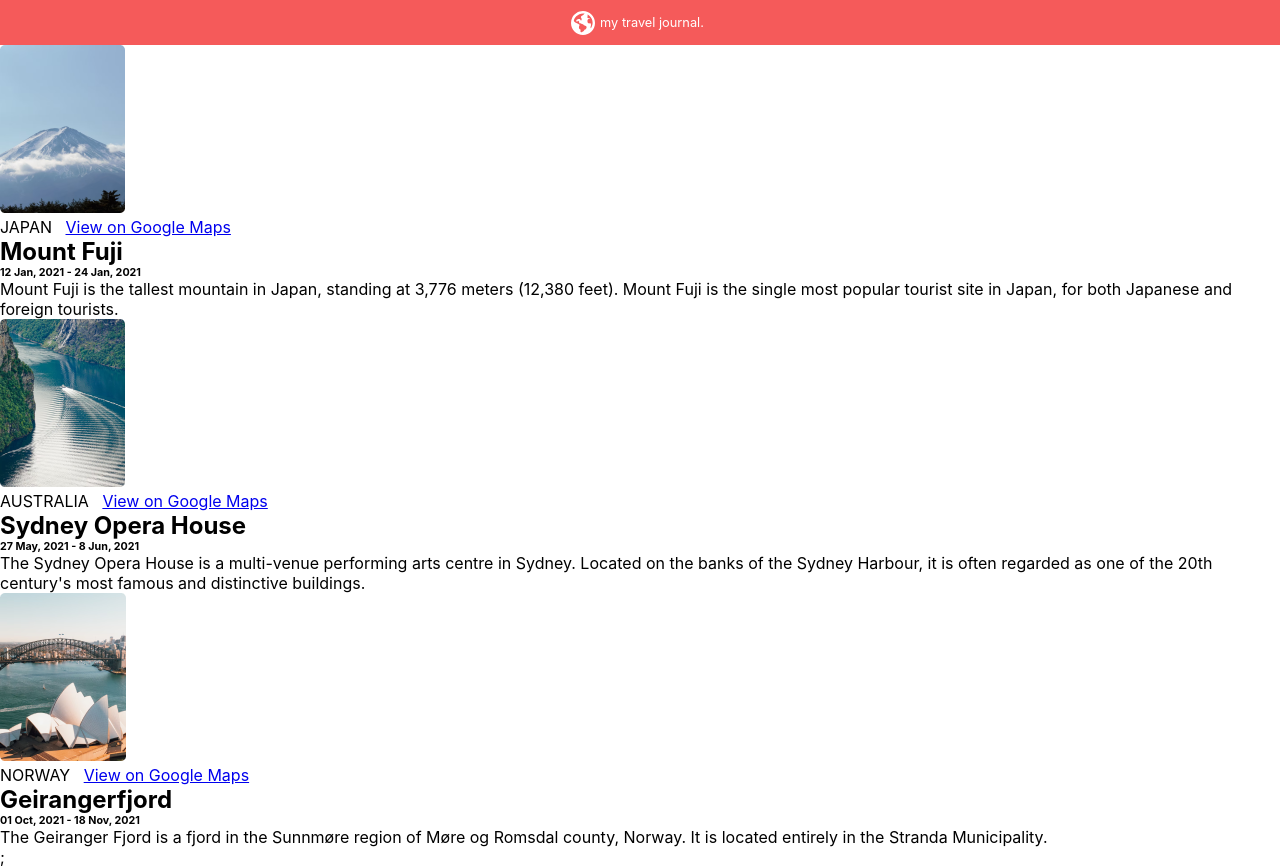
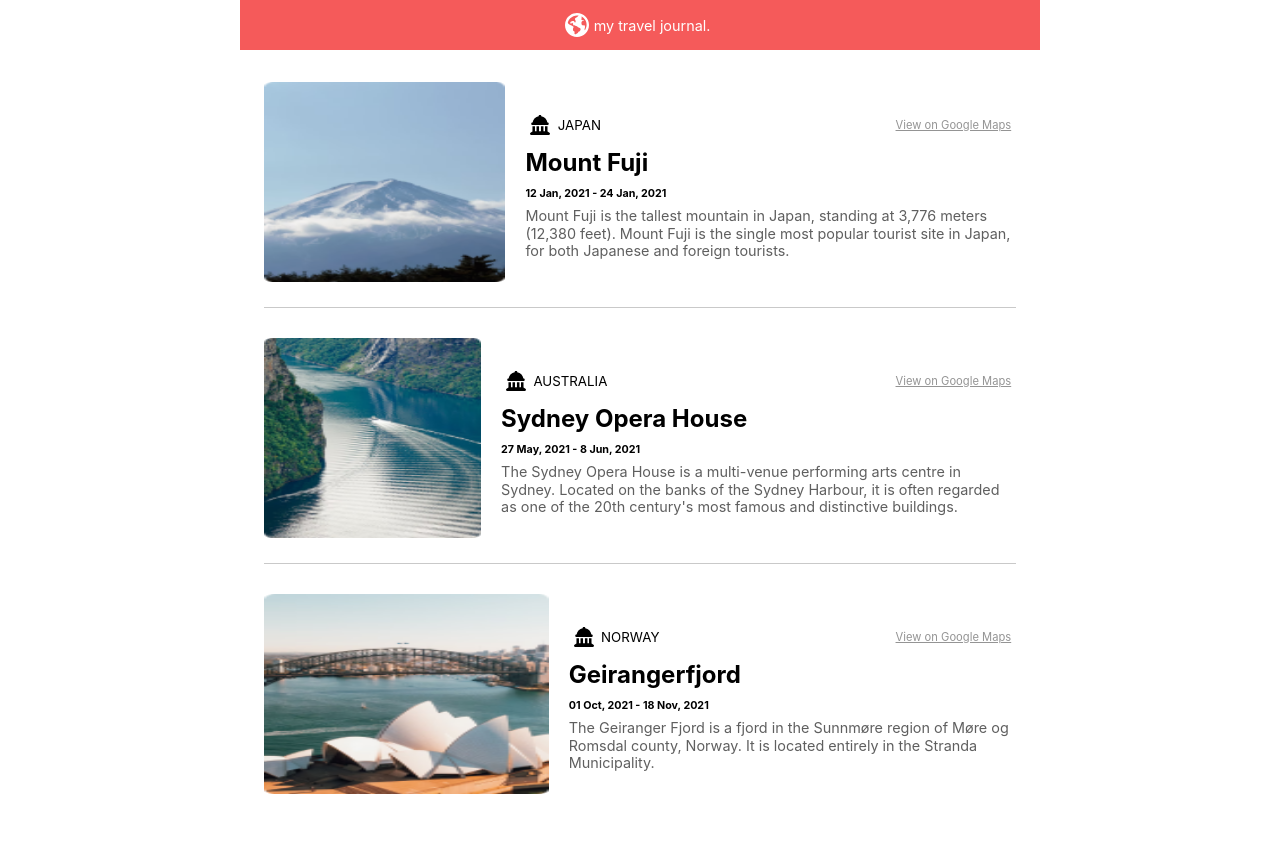
Before and after one commit to cleverAkanimoh/scrimba-react-travels-project, a React (Vite) app: page / in a window 1280 px wide. Built offline with nearby package versions, Linux system fonts and the light colour scheme.

Commit message:
changed 4 files

```diff
--- a/index.html
+++ b/index.html
@@ -4,7 +4,7 @@
     <meta charset="UTF-8" />
     <link rel="icon" type="image/svg+xml" href="/vite.svg" />
     <meta name="viewport" content="width=device-width, initial-scale=1.0" />
-    <title>Vite + React</title>
+    <title>Vite + React travels journal</title>
   </head>
   <body>
     <div id="root"></div>
--- a/src/Components/MainContent.jsx
+++ b/src/Components/MainContent.jsx
@@ -1,3 +1,5 @@
+import dome from '../images/landmark-dome.svg';
+
 const MainContent = ({ travels }) => {
     return (
         <section id="main-content">
@@ -6,16 +8,18 @@ const MainContent = ({ travels }) => {
                     const { id, img, title, country, href, date, desc } = travel;
 
                     return <article key={id} className="travels">
-                        <img src={img} alt={title} />
+                        <img src={img} alt={title} className="travel-img" />
                         <div className="travel-div">
-                            <span>{country}</span>&nbsp;&nbsp;&nbsp;<a href={href}>View on Google Maps</a>
+                            <div className="travel-header">
+                            <div className='travel-span'><img src={dome} alt="no alt" />&nbsp;&nbsp;{country}</div><a href={href}>View on Google Maps</a>
+                            </div>
                             <h2>{title}</h2>
                             <h6>{date}</h6>
                             <p>{desc}</p>
                         </div>
                     </article>
                 })
-            };
+            }
         </section>
     );
 }
--- a/src/index.css
+++ b/src/index.css
@@ -2,15 +2,18 @@
   padding: 0;
   margin: 0;
   box-sizing: border-box;
-  font-family: 'Inter',system-ui, -apple-system, BlinkMacSystemFont, 'Segoe UI', Roboto, Oxygen, Ubuntu, Cantarell, 'Open Sans', 'Helvetica Neue', sans-serif;
+  font-family: 'Inter', system-ui, -apple-system, BlinkMacSystemFont, 'Segoe UI', Roboto, Oxygen, Ubuntu, Cantarell, 'Open Sans', 'Helvetica Neue', sans-serif;
+}
+
+body {
+  overflow-x: hidden;
 }
 
 #root {
   width: 100vw;
-  height: 100vh;
+  height: auto;
   display: grid;
   place-items: center;
-  /* justify-content: center; */
 }
 
 main {
@@ -32,3 +35,88 @@ header p {
   margin: 0 0.3rem;
   font-size: 0.8rem;
 }
+
+#main-content {
+  padding: 2rem 1.5rem;
+}
+
+.travels {
+  display: block;
+  margin-bottom: 30px;
+}
+
+.travels:not(:last-child) {
+  padding-bottom: 25px;
+  border-bottom: 1px solid #c9c9c9;
+}
+
+.travels .travel-img {
+  width: 100%;
+  height: 200px;
+}
+
+.travel-header {
+  display: flex;
+  justify-content: space-between;
+  align-items: center;
+  font-size: 0.833rem;
+  padding: 0.30rem;
+  height: 40px;
+}
+
+.travel-span {
+  display: flex;
+  align-items: center;
+}
+
+.travel-span img {
+  width: 20px;
+}
+
+.travel-header a {
+  color: #949494;
+  font-size: 0.7rem;
+}
+
+.travels h2 {
+  line-height: 1.5;
+}
+
+.travels h6 {
+  line-height: 2.5;
+}
+
+.travels p {
+  line-height: 1.2;
+  font-size: 0.9rem;
+  color: #5f5f5f;
+}
+
+@media screen and (min-width: 500px) {
+  main {
+    width: 400px;
+  }
+}
+
+@media screen and (min-width: 900px) {
+  main {
+    width: 800px;
+  }
+  header {
+    height: 50px;
+  }
+  header p {
+    margin: 0 0.3rem;
+    font-size: 0.9rem;
+  }
+
+  .travels {
+    display: flex;
+    align-items: center;
+    margin-bottom: 30px;
+  }
+  .travels .travel-img {
+    width: 600px;
+    margin-right: 20px;
+  }
+}
```
Also changed, not shown: src/images/landmark-dome.svg (added).
